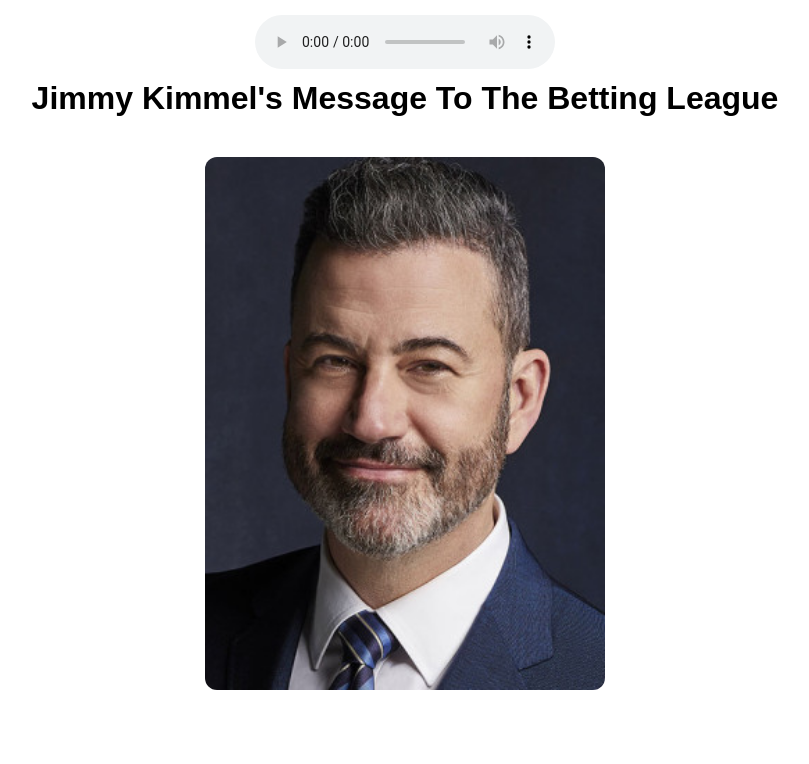
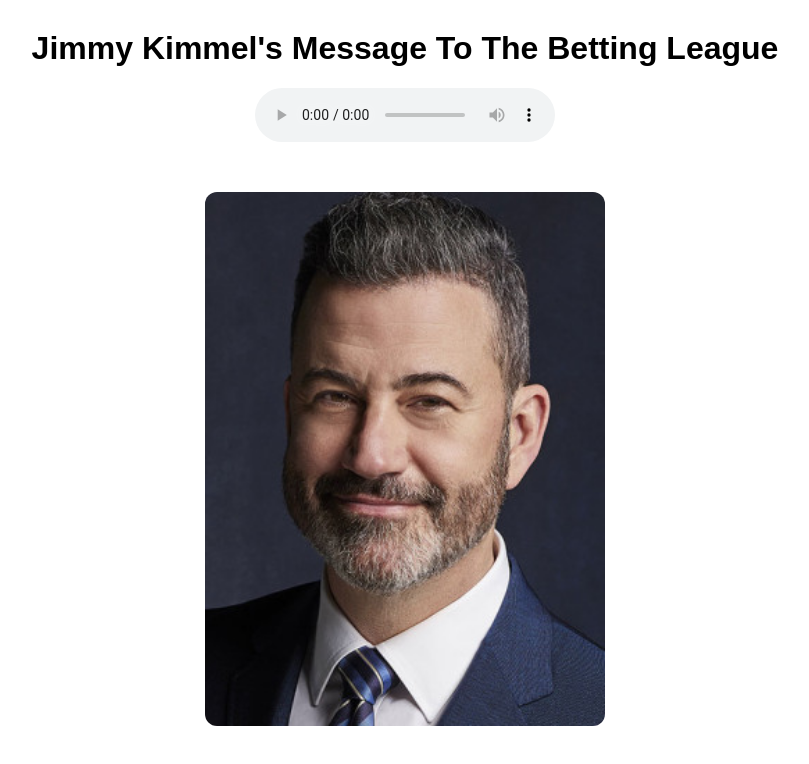
Before and after one commit to sjthouvenot2/kimmel, a plain HTML site: page index.html in a window 1280 px wide. Shown: the whole page, without its empty margins (235-1044 px from the left). Drawn offline with Linux system fonts and the light colour scheme.

Commit message:
Update index.html

```diff
--- a/index.html
+++ b/index.html
@@ -5,48 +5,34 @@
   <title>Kimmel Monologue</title>
   <style>
     body {
-      font-family: Arial, sans-serif;
+      font-family: Arial;
       text-align: center;
-      margin: 0;
-      padding: 0;
+      margin-top: 30px;
     }
-
-    h1 {
-      margin: 80px 20px 30px 20px; /* leaves room under the pinned audio */
+    audio {
+      display: block;
+      margin: 20px auto;
+      z-index: 10;
+      position: relative;
     }
-
-    /* Audio player pinned at top */
-    audio {
-      position: fixed;
-      top: 10px;
-      left: 50%;
-      transform: translateX(-50%);
-      z-index: 9999;
-      background: white; /* background so image can't overlap */
-      padding: 5px;
-      border-radius: 6px;
-    }
-
     img {
       max-width: 400px;
-      width: 90%;
-      height: auto;
+      width: 100%;
       border-radius: 12px;
-      display: block;
-      margin: 40px auto;
+      margin-top: 30px;
     }
   </style>
 </head>
 <body>
-  <!-- Audio Player (always visible at top) -->
+  <h1>Jimmy Kimmel's Message To The Betting League</h1>
+
+  <!-- Audio Player -->
   <audio controls>
     <source src="kimmel.mp3" type="audio/mpeg">
     Your browser does not support the audio element.
   </audio>
 
-  <h1>Jimmy Kimmel's Message To The Betting League</h1>
-
-  <!-- Image of Jimmy Kimmel -->
+  <!-- Image -->
   <img src="kimmel.jpg" alt="Jimmy Kimmel">
 
 </body>
```
